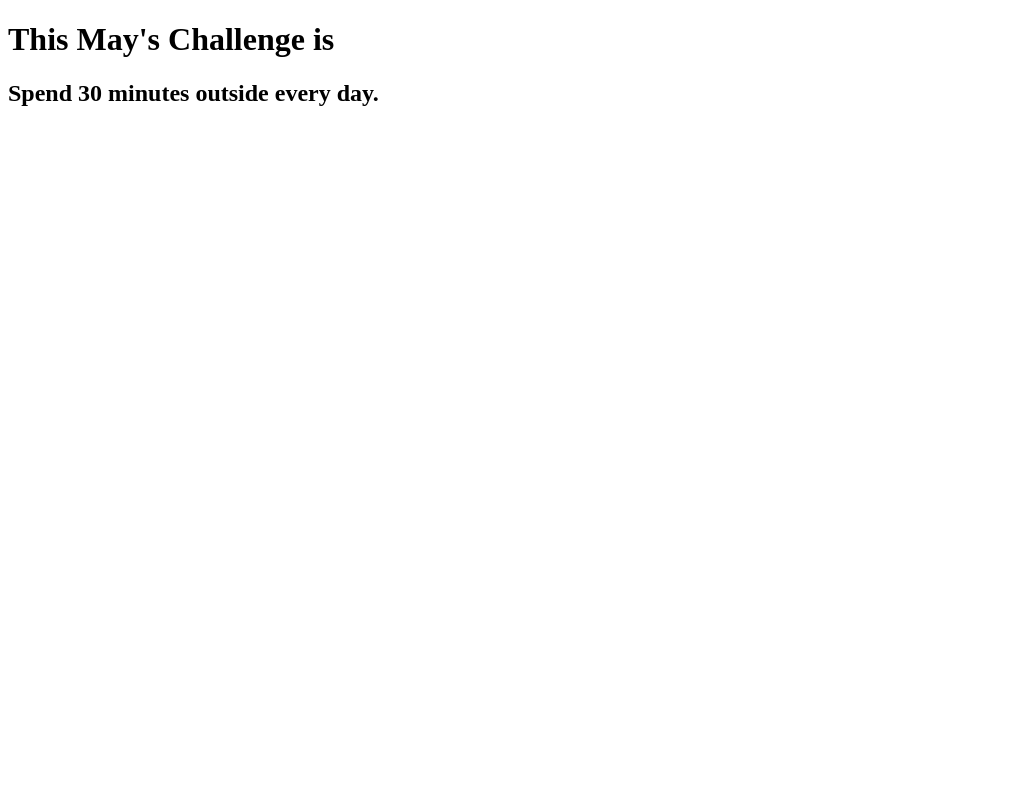
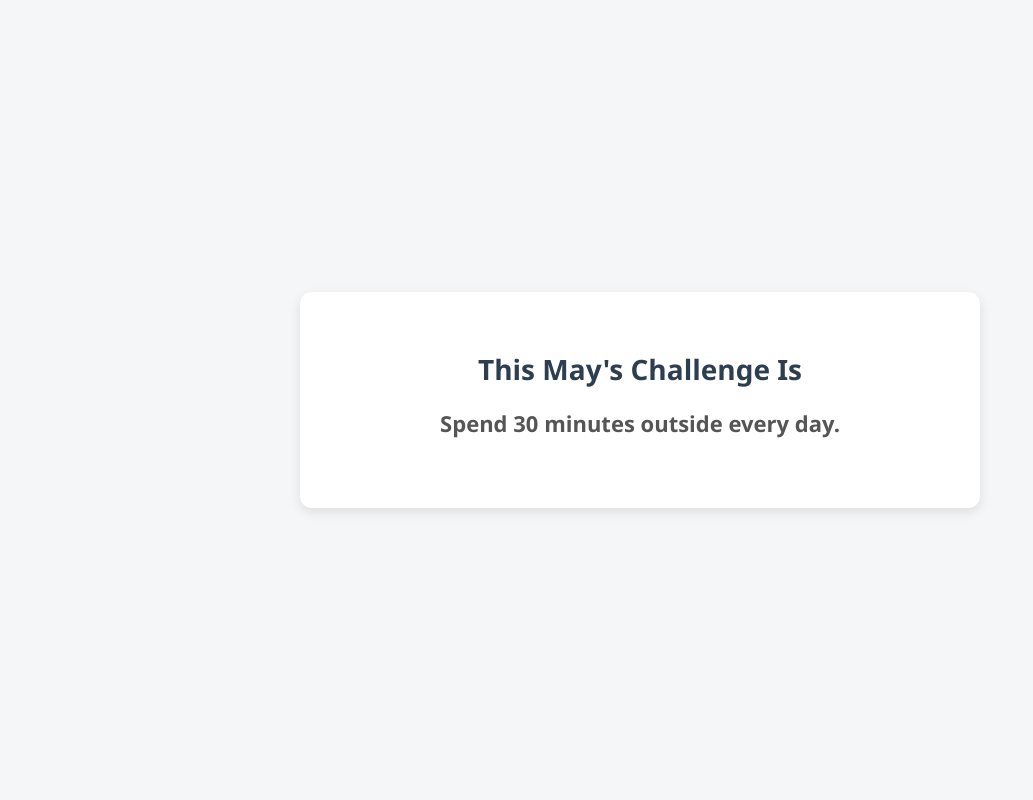
Before and after one commit to PacemakerX/MONTHLY_CHALLENGE, a Django app: page /challenges/may in a window 1280 px wide. Shown: the whole page, without its empty margins (0-1033 px from the left). Run offline with Django 5.2, Linux system fonts and the light colour scheme.

Commit message:
fix (ui): Add better ui

```diff
--- a/challenges/templates/challenges/challenges.html
+++ b/challenges/templates/challenges/challenges.html
@@ -3,17 +3,88 @@
   <head>
     <meta charset="UTF-8" />
     <meta name="viewport" content="width=device-width, initial-scale=1.0" />
-    <title>{{month_name}} Challenge</title>
+    <title>{{ month_name|title }} Challenge</title>
+    <style>
+      body {
+        margin: 0;
+        padding: 0;
+        font-family: "Segoe UI", Tahoma, Geneva, Verdana, sans-serif;
+        background-color: #f4f6f8;
+        display: flex;
+        justify-content: center;
+        align-items: center;
+        min-height: 100vh;
+      }
+
+      .container {
+        background-color: #ffffff;
+        padding: 40px;
+        border-radius: 12px;
+        box-shadow: 0 4px 12px rgba(0, 0, 0, 0.1);
+        max-width: 600px;
+        width: 90%;
+        text-align: center;
+      }
+
+      h1 {
+        color: #2c3e50;
+        font-size: 28px;
+        margin-bottom: 20px;
+      }
+
+      h2 {
+        font-size: 22px;
+        color: #555;
+        margin-bottom: 30px;
+      }
+
+      ul {
+        list-style: none;
+        padding: 0;
+        margin: 0;
+        display: flex;
+        flex-wrap: wrap;
+        justify-content: center;
+        gap: 10px;
+      }
+
+      li {
+        background-color: #eaf0f6;
+        padding: 10px 16px;
+        border-radius: 8px;
+        transition: background-color 0.3s;
+      }
+
+      li:hover {
+        background-color: #d6e4f0;
+      }
+
+      a {
+        text-decoration: none;
+        color: #007bff;
+        font-weight: 500;
+        font-size: 16px;
+      }
+
+      a:hover {
+        color: #0056b3;
+      }
+    </style>
   </head>
   <body>
+    <div class="container">
       {% if month_name %}
-    <h1>This {{month_name| title}}'s Challenge is</h1>
+      <h1>This {{ month_name|title }}'s Challenge Is</h1>
       {% endif %}
-    <h2>{{monthly_challenge}}</h2>
+      <h2>{{ monthly_challenge }}</h2>
+
       <ul>
         {% for month in months %}
-      <li><a href="{% url 'month-challenge' month %}">{{ month }}</a></li>
+        <li>
+          <a href="{% url 'month-challenge' month %}">{{ month|capfirst }}</a>
+        </li>
         {% endfor %}
       </ul>
+    </div>
   </body>
 </html>
```
Lines whose indentation alone changed are shown as unchanged.
